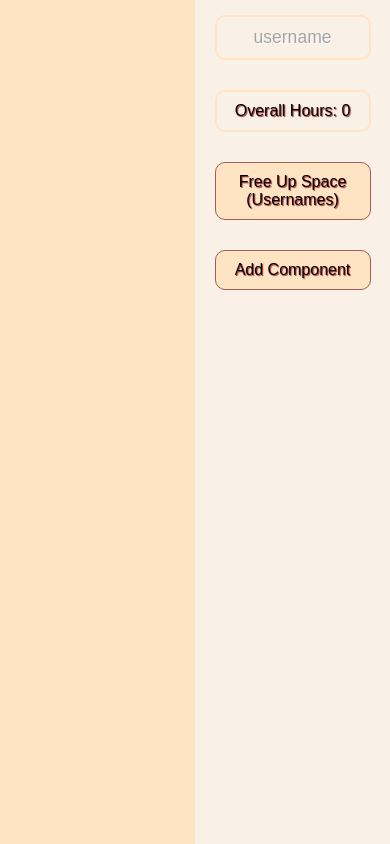
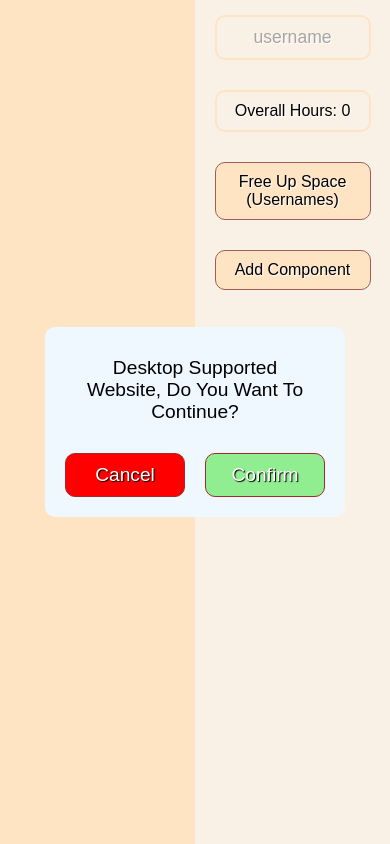
Before and after one commit to Magdamit173/TimeCardCalculator, a plain HTML site: page index.html in a window 390 px wide. Drawn offline with Linux system fonts and the light colour scheme.

Commit message:
--version 0.0.4

```diff
--- a/assets/css/index.css
+++ b/assets/css/index.css
@@ -142,7 +142,7 @@ body {
 
     background-color: bisque;
     color: black;
-    text-shadow: 1px 1px 1px brown;
+    text-shadow: 1px 1px 1px white;
     text-align: center;
     padding: 10px;
     margin: 15px;
@@ -160,10 +160,68 @@ body {
     background-color: rgb(250, 241, 230);
     border: solid 2px bisque;
     color: black;
-    text-shadow: 1px 1px 1px brown;
+    text-shadow: 1px 1px 1px white;
     padding: 10px;
     margin: 15px;
     width: 40dvw;
     max-width: 400px;
     border-radius: 10px;
 }
+
+.popups {
+    position: fixed;
+}
+
+.popups_wrapper {
+    display: grid;
+    grid-template-areas: "label label" "cancel confirm";
+    grid-template-columns: 1fr 1fr;
+
+    background-color: aliceblue;
+    border-radius: 10px;
+    padding: 10px;
+    max-width: 300px;
+    margin: 10px;
+}
+
+.popups_wrapper > .popup_label {
+    grid-area: label;
+    text-align: center;
+    max-height: 100px;
+    overflow-y: scroll;
+}
+.popups_wrapper > .popup_cancel {
+    grid-area: cancel;
+
+    color: white;
+    text-shadow: 1px 1px 1px black;
+    background-color: red;
+}
+.popups_wrapper > .popup_confirm {
+    grid-area: confirm;
+
+    color: white;
+    text-shadow: 1px 1px 1px black;
+    background-color: lightgreen;
+}
+
+.popups_wrapper > .popup_misc {
+    grid-area: confirm;
+
+    color: white;
+    text-shadow: 1px 1px 1px black;
+    background-color: bisque;
+}
+
+.popups_wrapper > * {
+    font-size: 1.2em;
+    padding: 10px;
+    margin: 10px;
+    border-radius: 10px;
+}
+.popups_wrapper > button {
+    border: solid 1px brown;
+}
+.popups_wrapper > button:hover {
+    scale: 1.1;
+}
--- a/assets/js/index.js
+++ b/assets/js/index.js
@@ -5,6 +5,7 @@ const time_container = document.querySelector("[data-time_container]")
 const display_monitor = document.querySelector("[data-display_monitor]")
 const username = document.querySelector("[data-username]")
 const free_up_space = document.querySelector("[data-free_up_space]")
+const popups = document.querySelector("[data-popups]")
 
 function timeToSeconds(time) {
   var timeArray = time.split(':')
@@ -63,6 +64,67 @@ function clearComponents() {
 function clearStorage() {
   localStorage.clear()
 }
+
+function confirmPopUp(dialogue, cancelDialogue, confirmDialogue, ...callbackDialogue) {
+  return (async () => {
+    let condition = false
+
+    const popups_wrapper = document.createElement("div")
+    popups_wrapper.setAttribute("class", "popups_wrapper")
+    popups_wrapper.setAttribute("data-popups_wrapper", "")
+
+    const popup_label = document.createElement("div")
+    popup_label.setAttribute("class", "popup_label")
+    popup_label.setAttribute("data-popup_label", "")
+    popup_label.textContent = dialogue || "<empty>"
+
+    const popup_cancel = document.createElement("button")
+    popup_cancel.setAttribute("class", "popup_cancel")
+    popup_cancel.setAttribute("data-popup_cancel", "")
+    popup_cancel.textContent = cancelDialogue || `Cancel`
+
+    const popup_confirm = document.createElement("button")
+    popup_confirm.setAttribute("class", "popup_confirm")
+    popup_confirm.setAttribute("data-popup_confirm", "")
+    popup_confirm.textContent = confirmDialogue || `Confirm`
+
+    popups_wrapper.append(popup_label)
+    popups_wrapper.append(popup_cancel)
+    popups_wrapper.append(popup_confirm)
+
+    popups.append(popups_wrapper)
+
+    callbackDialogue.forEach((callback) => {
+      const popup_misc  = document.createElement("button")
+      popup_misc.setAttribute("class", "popup_misc ")
+      popup_misc.setAttribute("data-popup_misc", "")
+      popup_misc.textContent = `Yes`
+
+      popups_wrapper.append(popup_misc)
+
+      popup_misc.addEventListener("click", () => {
+        callback()
+        popups_wrapper.remove()
+      })
+    })
+
+    await new Promise(resolve => {
+      popup_cancel.addEventListener("click", () => {
+        condition = false
+        popups_wrapper.remove()
+        resolve()
+      })
+
+      popup_confirm.addEventListener("click", () => {
+        condition = true
+        popups_wrapper.remove()
+        resolve()
+      })
+    })
+    return condition
+  })()
+}
+
 
 function timeComponent(seconds, label, start_timestamp, end_timestamp) {
   const component = document.createElement("div")
@@ -140,8 +202,8 @@ function timeComponent(seconds, label, start_timestamp, end_timestamp) {
     saveComponents()
   })
 
-  destroy_property.addEventListener("click", (e) => {
-    if(!confirm(`Removing Component: ${e.target.parentElement.getAttribute("data-label")}`)) return
+  destroy_property.addEventListener("click",async (e) => {
+    if(!await confirmPopUp(`Removing Component: ${e.target.parentElement.getAttribute("data-label")}`)) return
 
     component.remove()
     displayHours(sumOverallHours())
@@ -152,17 +214,18 @@ function timeComponent(seconds, label, start_timestamp, end_timestamp) {
   return component
 }
 
-free_up_space.addEventListener("click", () => {
-  if(!confirm("Clear Every Usernames?")) return
+free_up_space.addEventListener("click",async () => {
+  if (!await confirmPopUp("Clear Every Usernames?")) return
+
   clearComponents()
   clearStorage()
 })
+
 username.addEventListener("keyup", () => {
   clearComponents()
   loadComponents()
   displayHours(sumOverallHours())
 })
-
 
 document.querySelector("[data-increment_component]").addEventListener("click", () => {
   time_container.append(timeComponent())
@@ -170,10 +233,21 @@ document.querySelector("[data-increment_component]").addEventListener("click", (
   saveComponents()
 })
 
-window.onload = () => {
+window.onload = async () => {
   loadComponents()
   displayHours(sumOverallHours())
+
+  if (window.innerWidth < 768) {
+    const userAcceptsUnsupported  = await confirmPopUp("Desktop Supported Website, Do You Want To Continue?")
+    if (!userAcceptsUnsupported) {
+      history.back()
+    }
+  }
 }
+
+window.addEventListener("keyup", e => {
+  if(e.key == "/") username.focus()
+})
 
 
 // mutationObserver.observe(time_container, {
--- a/index.html
+++ b/index.html
@@ -3,7 +3,13 @@
 <head>
     <meta charset="UTF-8">
     <meta name="viewport" content="width=device-width, initial-scale=1.0">
+    <meta property="og:title" content="TimeCardCalculator">
+    <meta property="og:description" content="An Hour Increment only TimeCardCalculator">
+    <meta property="og:image" content="./assets/img/Thumbnail_12-26-2023.png">
+    <meta property="og:site_name" content="TimeCardCalculator #Prototype">
+
     <title>TimeCardCalculator</title>
+    <link rel="icon" type="image/png" href="./assets/img/Thumbnail_12-26-2023.png" sizes="96x96">
     <link rel="stylesheet" href="assets/css/index.css">
     <script src="./assets/js/index.js" async defer></script>
 </head>
@@ -24,5 +30,7 @@
             Add Component
         </div>
     </div>
+    <div class="popups" data-popups>
+    </div>
 </body>
 </html>
```
Also changed, not shown: assets/img/Thumbnail_12-26-2023.png (added), 1 other file.
